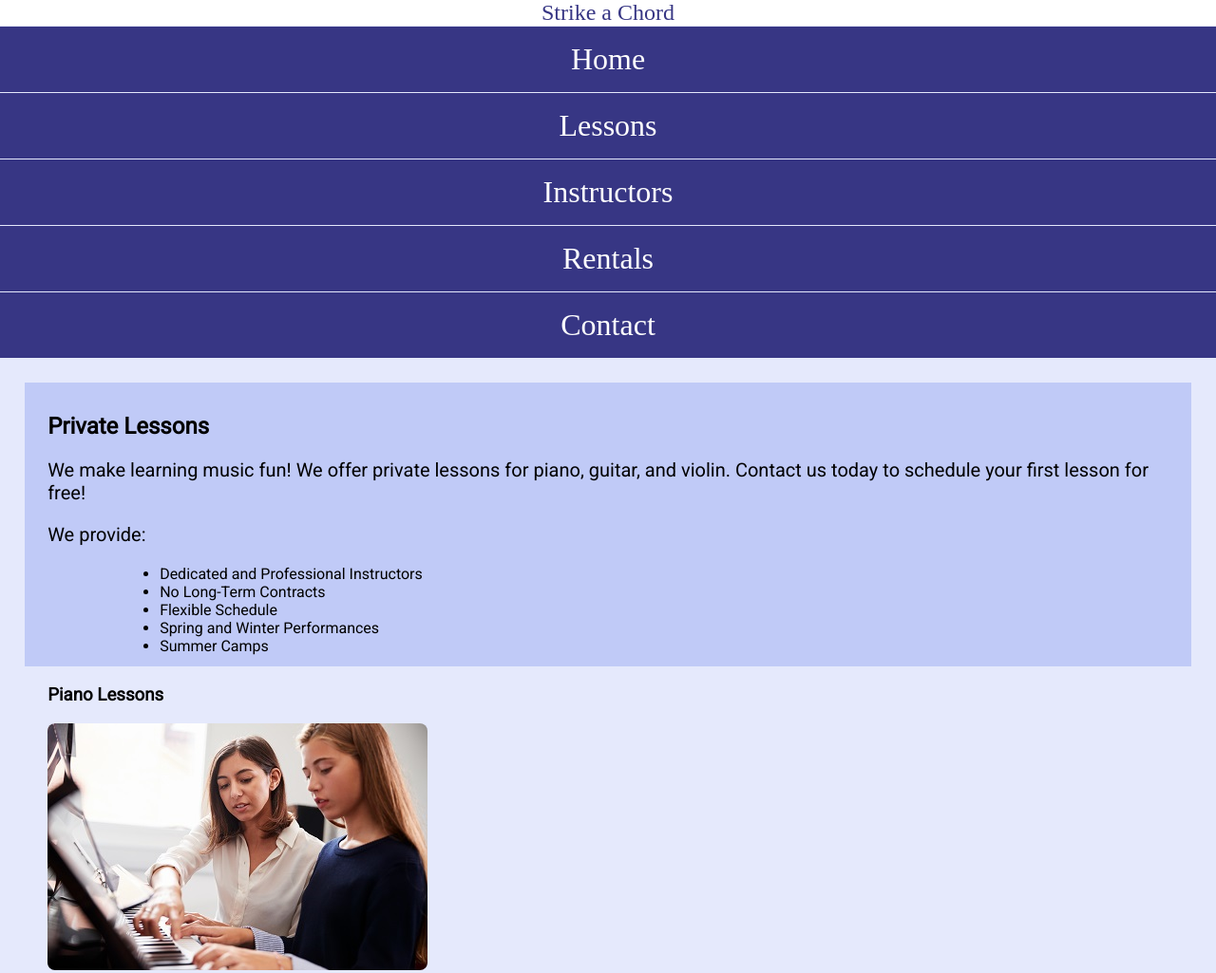
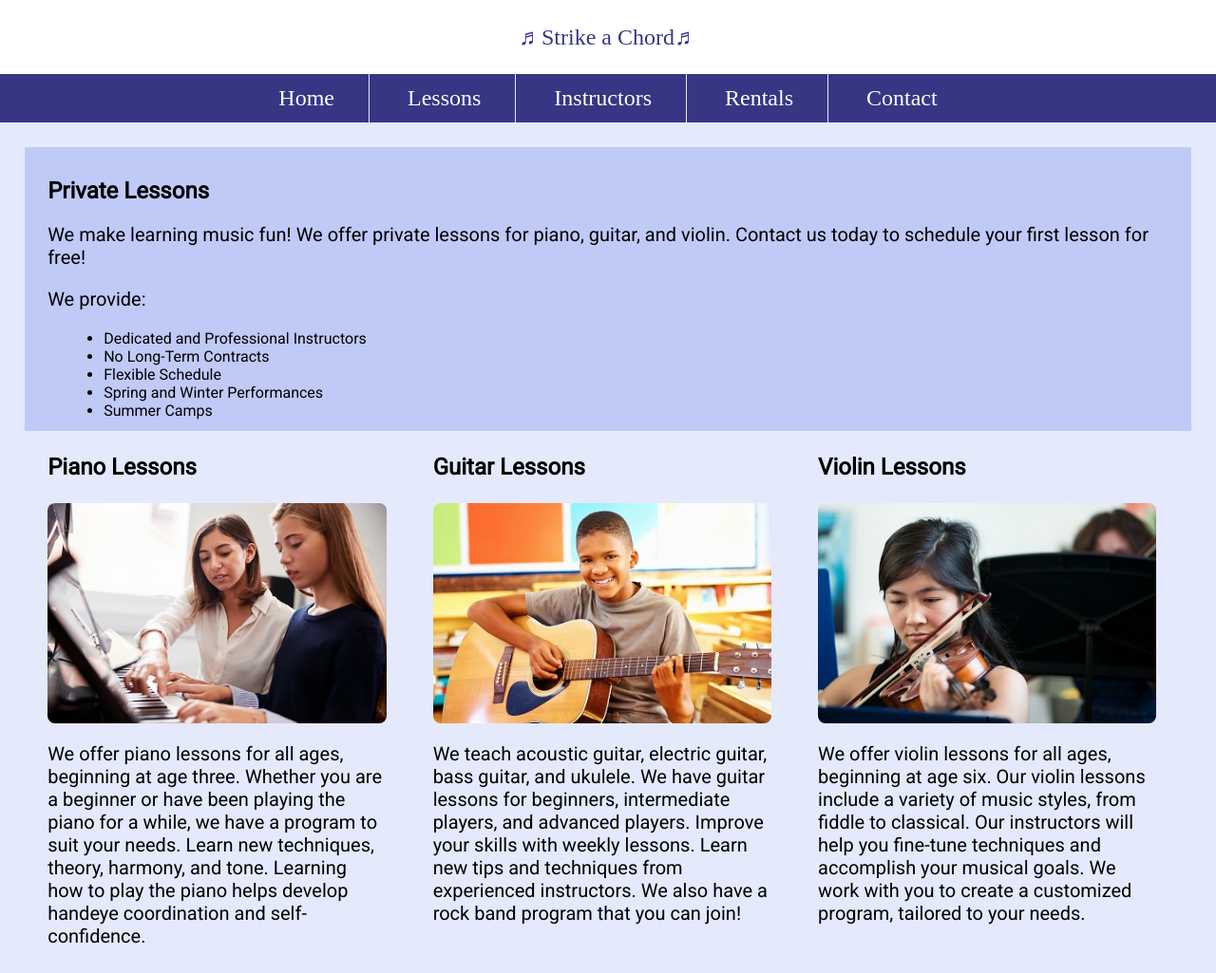
Before and after one commit to veihs/Strike-A-Chord, a plain HTML site: page lessons.html in a window 1280 px wide. Shown: the top 1025 px of the page at 95% size. Drawn offline with Linux system fonts and the light colour scheme.

Commit message:
Add files via upload

```diff
--- a/css/styles.css
+++ b/css/styles.css
@@ -142,3 +142,97 @@ header h1 {
 .tab-desk {
     display: none;
 }
+
+/* Media Query for Tablet Viewport */
+@media screen and (min-width: 550px), print {
+
+/* Tablet Viewport: Show tab-desk class, hide mobile class */
+.tab-desk {
+    display: block;
+}
+.mobile {
+    display: none;
+}
+
+/* Tablet Viewport: Style rule for header content */
+span.tab-desk {
+    display: inline;
+}
+
+nav li a {
+  padding-top: 0.25em;
+  padding-bottom: 0.25em;
+  padding-left: 0.5em;
+  padding-right: 0.5em;
+}
+
+/* Tablet Viewport: Style rules for nav area */
+nav li {
+  border-top: none;
+  display: inline-block;
+  font-size: 1.5em;
+  border-right: 1px solid #e5e9fc;
+}
+
+nav li:last-child {
+  border-right: none;
+}
+
+/* Tablet Viewport: Style rule for map */
+.map {
+  width: 500px;
+  height: 450px;
+}
+
+  }
+
+/* Media Query for Desktop Viewport */
+@media screen and (min-width: 769px), print {
+
+/* Desktop Viewport: Style rule for header */
+header {
+  padding: 2%;
+}
+
+/* Desktop Viewport: Style rules for nav area */
+nav li a {
+  padding-top: 0.5em;
+  padding-bottom: 0.5em;
+  padding-left: 1.5em;
+  padding-right: 1.5em;
+}
+ nav li a:hover {
+   color: #373684;
+   background-color: #e5e9fc;
+ }
+
+/* Desktop Viewport: Style rules for main content */
+#info ul {
+  margin-left: 5%;
+}
+
+main h3 {
+  font-size: 1.5em;
+}
+
+#piano, #guitar, #violin {
+  width: 29%;
+  float: left;
+  margin-top: 0;
+  margin-bottom: 0;
+  margin-left: 2%;
+  margin-right: 2%;
+}
+
+}
+
+/* Media Query for Print */
+@media print {
+
+body {
+  background-color: #fff;
+  color: #000;
+}
+
+
+}
```
Also changed, not shown: contact.html (+2 -1 lines).
